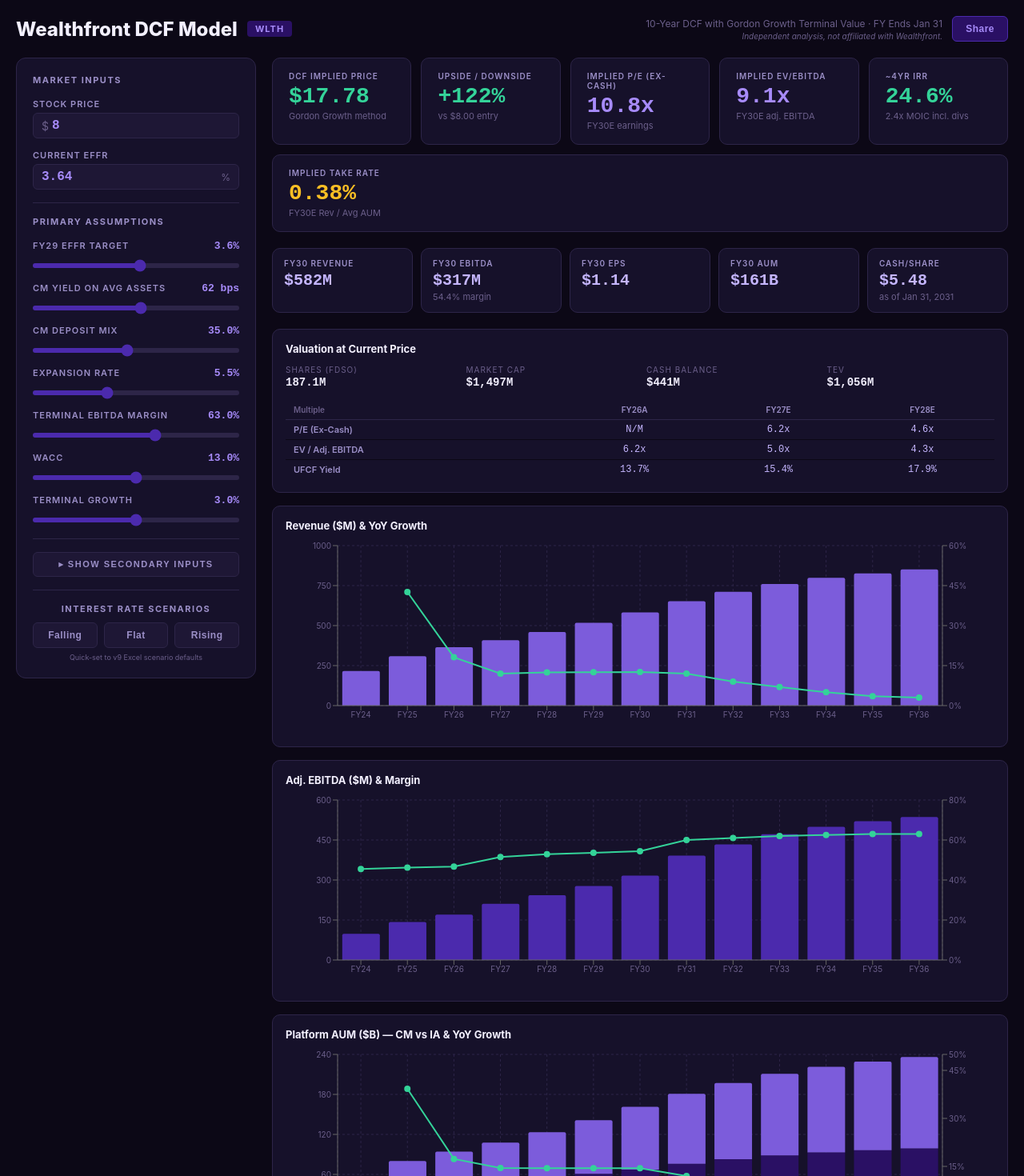
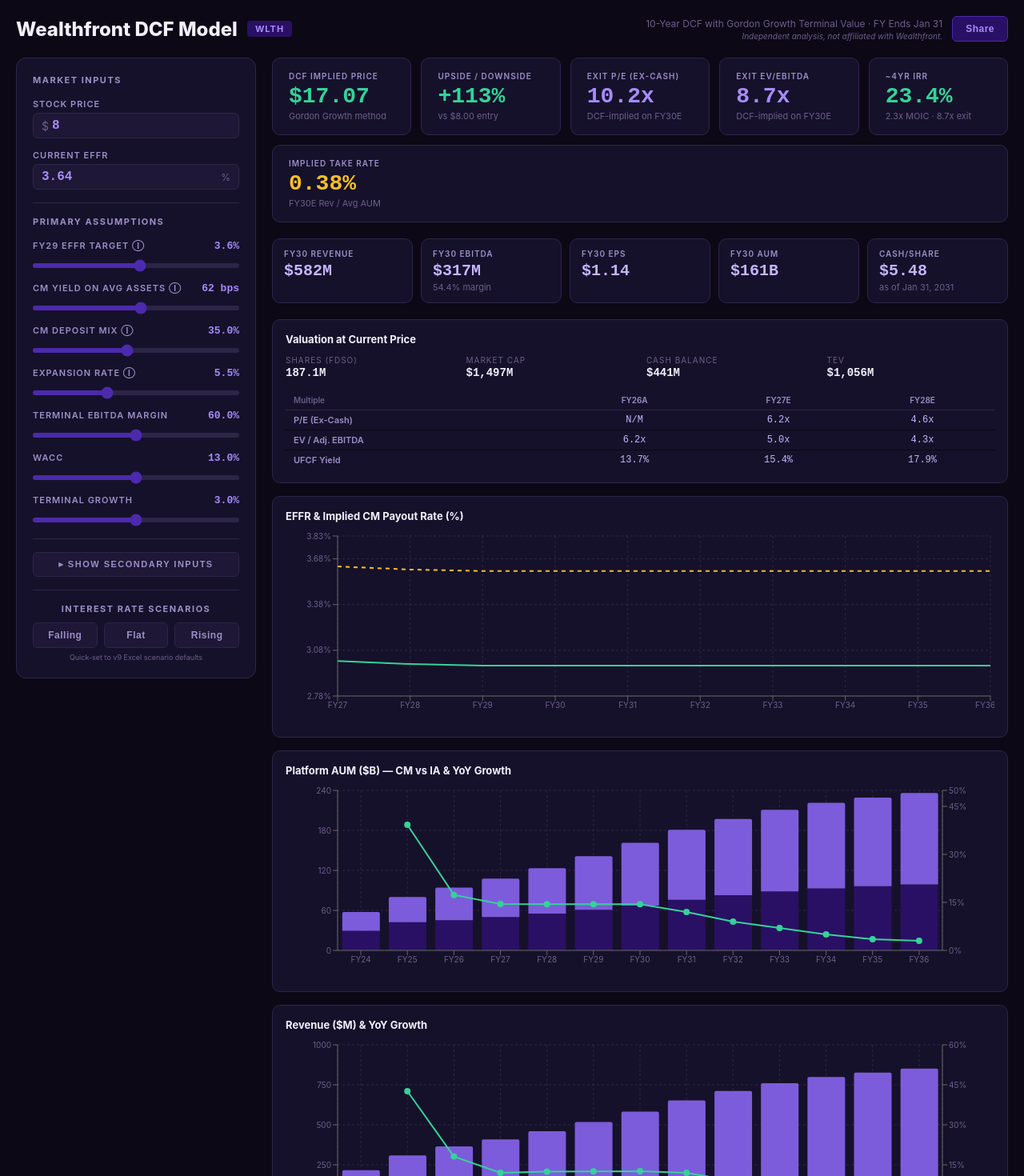
Before and after one commit to cmartinez87/ipodcf, a React (Vite) app: page /wealthfront in a window 1280 px wide. Shown: the top 1470 px of the page at 80% size. Built offline with nearby package versions, Linux system fonts and the light colour scheme.

Commit message:
Add slider tooltips, reorder charts, update S&M efficiency and terminal margin defaults

```diff
--- a/src/pages/WealthfrontDCF.jsx
+++ b/src/pages/WealthfrontDCF.jsx
@@ -40,7 +40,7 @@
 const fmtX = (v, d = 1) => `${v.toFixed(d)}x`;
 
 // ─── Slider Component ───
-function Slider({ label, value, onChange, min, max, step, format = "pct", suffix = "", prefix = "" }) {
+function Slider({ label, value, onChange, min, max, step, format = "pct", suffix = "", prefix = "", tooltip = "" }) {
   const displayVal = format === "pct" ? fmtPct(value)
     : format === "dollar" ? fmtDollar(value)
     : format === "dollarK" ? `$${(value/1000).toFixed(0)}K`
@@ -52,7 +52,7 @@
   return (
     <div style={{ marginBottom: 14 }}>
       <div style={{ display: "flex", justifyContent: "space-between", marginBottom: 4 }}>
-        <span style={{ fontSize: 11, color: C.textMuted, textTransform: "uppercase", letterSpacing: 1, fontWeight: 600 }}>{label}</span>
+        <span style={{ fontSize: 11, color: C.textMuted, textTransform: "uppercase", letterSpacing: 1, fontWeight: 600, cursor: tooltip ? "help" : "default" }} title={tooltip || undefined}>{label}{tooltip ? " ⓘ" : ""}</span>
         <span style={{ fontSize: 13, color: C.lavender, fontWeight: 700, fontFamily: "monospace" }}>{displayVal}</span>
       </div>
       <input type="range" min={min} max={max} step={step} value={value}
@@ -166,7 +166,7 @@
   flat: {
     label: "Flat", effr: 3.64, fy29Effr: 3.60, cmYieldBps: 58, cmMix: 0.38,
     expansionRate: 0.06, netClientGrowth: 0.01, avgDeposit: 20, iaReturn: 0.07,
-    termEbitdaMargin: 0.63, wacc: 0.13, termGrowth: 0.03,
+    termEbitdaMargin: 0.60, wacc: 0.13, termGrowth: 0.03,
     opexExMktg: 0.35, smEfficiency: 125, grossMargin: 0.90, taxRate: 0.21,
     fcfConversion: 0.85, dilution: 0.01, payoutRate: 0.50,
   },
@@ -174,7 +174,7 @@
     label: "Rising", effr: 3.64, fy29Effr: 5.0, cmYieldBps: 67, cmMix: 0.52,
     expansionRate: 0.09, netClientGrowth: 0.015, avgDeposit: 30, iaReturn: 0.09,
     termEbitdaMargin: 0.65, wacc: 0.13, termGrowth: 0.03,
-    opexExMktg: 0.35, smEfficiency: 125, grossMargin: 0.90, taxRate: 0.21,
+    opexExMktg: 0.35, smEfficiency: 200, grossMargin: 0.90, taxRate: 0.21,
     fcfConversion: 0.85, dilution: 0.01, payoutRate: 0.50,
   },
 };
@@ -190,7 +190,7 @@
   const [cmYieldBps, setCmYieldBps] = useState(() => getHashParam("cm", 62));
   const [cmMix, setCmMix] = useState(() => getHashParam("mix", 0.35));
   const [expansionRate, setExpansionRate] = useState(() => getHashParam("exp", 0.055));
-  const [termEbitdaMargin, setTermEbitdaMargin] = useState(() => getHashParam("tm", 0.63));
+  const [termEbitdaMargin, setTermEbitdaMargin] = useState(() => getHashParam("tm", 0.60));
 
   // Secondary inputs — initialized from URL hash if present
   const hasHashParams = window.location.hash.length > 1;
@@ -285,8 +285,9 @@
     // Revenue growth deceleration schedule for extended years (FY31-36, i=4..9)
     // Mirrors v8 Flat scenario: 12% → 9% → 7% → 5% → 3.5% → 3%
     const extendedGrowthRates = [0.12, 0.09, 0.07, 0.05, 0.035, 0.03];
-    // Extended EBITDA margins ramp toward terminal
-    const extendedEbitdaMargins = [0.60, 0.61, 0.62, 0.625, 0.63, 0.63];
+    // Extended EBITDA margins: computed dynamically after FY30 detailed margin is known
+    // Will be populated after the detailed projection loop (see below)
+    let extendedEbitdaMargins = null; // placeholder — set after FY27-FY30 loop
     // Extended FCF conversion ramps
     const extendedFcfConversion = [0.82, 0.83, 0.84, 0.84, 0.85, 0.85];
 
@@ -420,6 +421,16 @@
       } else {
         // ─── Top-down extended projection (FY31-FY36) ───
         const extIdx = i - 4; // 0..5
+
+        // On first extended year, compute margin ramp from FY30's actual margin to terminal
+        if (!extendedEbitdaMargins) {
+          const fy30Margin = projYears[3].ebitdaMargin;
+          extendedEbitdaMargins = Array.from({ length: 6 }, (_, k) => {
+            const t = (k + 1) / 6; // linear interpolation: 1/6 → 6/6
+            return fy30Margin + (termEbitdaMargin - fy30Margin) * t;
+          });
+        }
+
         const revGrowth = extendedGrowthRates[extIdx];
         const totalRevenue = prevRevenue * (1 + revGrowth);
         const ebitdaMargin = extendedEbitdaMargins[extIdx];
@@ -604,10 +615,10 @@
       <NumberInput label="Current EFFR" value={effr} onChange={setEffr} suffix="%" prefix="" />
       <div style={{ height: 1, background: C.border, margin: "16px 0" }} />
       <div style={{ fontSize: 11, color: C.textMuted, textTransform: "uppercase", letterSpacing: 1.5, fontWeight: 700, marginBottom: 16 }}>Primary Assumptions</div>
-      <Slider label="FY29 EFFR Target" value={fy29Effr} onChange={setFy29Effr} min={1.0} max={6.0} step={0.1} format="number" suffix="%" />
-      <Slider label="CM Yield on Avg Assets" value={cmYieldBps} onChange={setCmYieldBps} min={20} max={100} step={1} format="number" suffix=" bps" />
-      <Slider label="CM Deposit Mix" value={cmMix} onChange={setCmMix} min={0.10} max={0.65} step={0.01} format="pct" />
-      <Slider label="Expansion Rate" value={expansionRate} onChange={setExpansionRate} min={0.02} max={0.12} step={0.005} format="pct" />
+      <Slider label="FY29 EFFR Target" value={fy29Effr} onChange={setFy29Effr} min={1.0} max={6.0} step={0.1} format="number" suffix="%" tooltip="Effective Federal Funds Rate — the Fed's benchmark overnight rate. Drives cash management yields and EFFR glide path from current rate to this target by FY29." />
+      <Slider label="CM Yield on Avg Assets" value={cmYieldBps} onChange={setCmYieldBps} min={20} max={100} step={1} format="number" suffix=" bps" tooltip="Cash Management revenue yield in basis points on average CM assets. Wealthfront earns this spread on client cash deposits (HYSA, money market, treasuries)." />
+      <Slider label="CM Deposit Mix" value={cmMix} onChange={setCmMix} min={0.10} max={0.65} step={0.01} format="pct" tooltip="Percentage of total net new deposits allocated to Cash Management vs. Investment Advisory. Higher mix = more deposits into lower-yield but stickier cash products." />
+      <Slider label="Expansion Rate" value={expansionRate} onChange={setExpansionRate} min={0.02} max={0.12} step={0.005} format="pct" tooltip="Annual net deposit growth from existing clients as a % of beginning AUM. Captures organic wallet share gains — existing clients adding funds beyond initial deposit." />
       <Slider label="Terminal EBITDA Margin" value={termEbitdaMargin} onChange={setTermEbitdaMargin} min={0.45} max={0.75} step={0.01} format="pct" />
       <Slider label="WACC" value={wacc} onChange={setWacc} min={0.08} max={0.18} step={0.005} format="pct" />
       <Slider label="Terminal Growth" value={termGrowth} onChange={setTermGrowth} min={0.01} max={0.05} step={0.005} format="pct" />
@@ -622,11 +633,11 @@
         <div style={{ marginTop: 16 }}>
           <Slider label="Net New Clients/Mo (% Base)" value={netClientGrowth} onChange={setNetClientGrowth} min={0} max={0.02} step={0.001} format="pct" />
           <Slider label="Avg Initial Deposit ($K)" value={avgDeposit} onChange={setAvgDeposit} min={5} max={50} step={1} format="number" prefix="$" suffix="K" />
-          <Slider label="IA Market Return" value={iaReturn} onChange={setIaReturn} min={0.03} max={0.12} step={0.005} format="pct" />
+          <Slider label="IA Market Return" value={iaReturn} onChange={setIaReturn} min={0.03} max={0.12} step={0.005} format="pct" tooltip="Annual market return assumption for Investment Advisory assets. Drives IA AUM growth from market appreciation (separate from new deposits). Based on blended equity/bond portfolio returns." />
           <Slider label="Annual FDSO Dilution" value={dilution} onChange={setDilution} min={0} max={0.03} step={0.001} format="pct" />
           <Slider label="Dividend Payout Rate" value={payoutRate} onChange={setPayoutRate} min={0} max={1.0} step={0.05} format="pct" />
           <Slider label="OpEx ex-Mktg FY27 (% Rev)" value={opexExMktg} onChange={setOpexExMktg} min={0.25} max={0.50} step={0.01} format="pct" />
-          <Slider label="S&M Efficiency (Net Dep/$M)" value={smEfficiency} onChange={setSmEfficiency} min={50} max={350} step={5} format="number" prefix="$" suffix="M" />
+          <Slider label="S&M Efficiency (Net Dep/$M)" value={smEfficiency} onChange={setSmEfficiency} min={50} max={350} step={5} format="number" prefix="$" suffix="" tooltip="Sales & Marketing efficiency — net new deposits generated per $1M of S&M spend. Higher = more efficient client acquisition. FY26A was ~$125 deposits per $1M S&M spend." />
           <Slider label="Gross Margin" value={grossMargin} onChange={setGrossMargin} min={0.80} max={0.95} step={0.01} format="pct" />
           <Slider label="Effective Tax Rate" value={taxRate} onChange={setTaxRate} min={0.15} max={0.30} step={0.01} format="pct" />
           <Slider label="FCF Conversion %" value={fcfConversion} onChange={setFcfConversion} min={0.65} max={0.95} step={0.01} format="pct" />
@@ -682,9 +693,9 @@
           <div style={{ display: "flex", gap: 12, marginBottom: 20, flexWrap: "wrap" }}>
             <KPICard title="DCF Implied Price" value={fmtDollar(model.gordonPrice)} subtitle="Gordon Growth method" color={model.gordonPrice > stockPrice ? C.green : C.red} />
             <KPICard title="Upside / Downside" value={`${model.upside >= 0 ? "+" : ""}${(model.upside * 100).toFixed(0)}%`} subtitle={`vs ${fmtDollar(stockPrice)} entry`} color={model.upside >= 0 ? C.green : C.red} />
-            <KPICard title="Implied P/E (Ex-Cash)" value={model.gordonImpliedPE > 0 ? fmtX(model.gordonImpliedPE) : "N/M"} subtitle="FY30E earnings" color={C.lavender} />
-            <KPICard title="Implied EV/EBITDA" value={fmtX(model.gordonImpliedEvEbitda)} subtitle="FY30E adj. EBITDA" color={C.lavender} />
-            <KPICard title="~4Yr IRR" value={fmtPct(model.impliedIrr)} subtitle={`${fmtX(model.moic)} MOIC incl. divs`} color={model.impliedIrr > 0 ? C.green : C.red} />
+            <KPICard title="Exit P/E (Ex-Cash)" value={model.gordonImpliedPE > 0 ? fmtX(model.gordonImpliedPE) : "N/M"} subtitle="DCF-implied on FY30E" color={C.lavender} />
+            <KPICard title="Exit EV/EBITDA" value={fmtX(model.gordonImpliedEvEbitda)} subtitle="DCF-implied on FY30E" color={C.lavender} />
+            <KPICard title="~4Yr IRR" value={fmtPct(model.impliedIrr)} subtitle={`${fmtX(model.moic)} MOIC · ${fmtX(model.gordonImpliedEvEbitda)} exit`} color={model.impliedIrr > 0 ? C.green : C.red} />
             <KPICard title="Implied Take Rate" value={fmtPct(model.fy30.blendedYield, 2)} subtitle="FY30E Rev / Avg AUM" color={C.amber} />
           </div>
 
@@ -752,6 +763,39 @@
             </div>
           </div>
 
+          {/* Chart: EFFR & Implied CM Payout Rate */}
+          <div style={{ background: C.card, borderRadius: 10, padding: 16, border: `1px solid ${C.border}`, marginBottom: 16 }}>
+            <div style={{ fontSize: 13, fontWeight: 700, color: C.text, marginBottom: 12 }}>EFFR & Implied CM Payout Rate (%)</div>
+            <ResponsiveContainer width="100%" height={240}>
+              <LineChart data={rateData} margin={{ top: 5, right: 5, bottom: 5, left: 5 }}>
+                <CartesianGrid strokeDasharray="3 3" stroke={C.border} />
+                <XAxis dataKey="fy" tick={{ fontSize: 10, fill: C.textDim }} />
+                <YAxis tick={{ fontSize: 10, fill: C.textDim }} tickFormatter={v => `${v}%`} domain={['dataMin - 0.2', 'dataMax + 0.2']} />
+                <Tooltip contentStyle={{ background: C.cardAlt, border: `1px solid ${C.border}`, borderRadius: 6, fontSize: 11, color: C.text }}
+                  formatter={(v) => [`${v}%`]} />
+                <Line dataKey="effr" name="EFFR" stroke={C.amber} strokeWidth={2} dot={false} strokeDasharray="5 5" />
+                <Line dataKey="cmPayout" name="CM Payout Rate" stroke={C.green} strokeWidth={2} dot={false} />
+              </LineChart>
+            </ResponsiveContainer>
+          </div>
+
+          {/* Chart: Platform AUM */}
+          <div style={{ background: C.card, borderRadius: 10, padding: 16, border: `1px solid ${C.border}`, marginBottom: 16 }}>
+            <div style={{ fontSize: 13, fontWeight: 700, color: C.text, marginBottom: 12 }}>Platform AUM ($B) — CM vs IA & YoY Growth</div>
+            <ResponsiveContainer width="100%" height={240}>
+              <ComposedChart data={chartData} margin={{ top: 5, right: 5, bottom: 5, left: 5 }}>
+                <CartesianGrid strokeDasharray="3 3" stroke={C.border} />
+                <XAxis dataKey="fy" tick={{ fontSize: 10, fill: C.textDim }} />
+                <YAxis tick={{ fontSize: 10, fill: C.textDim }} />
+                <YAxis yAxisId="right" orientation="right" tick={{ fontSize: 10, fill: C.textDim }} tickFormatter={v => fmtPct(v, 0)} domain={[0, 0.5]} />
+                <Tooltip content={<AUMTooltip />} />
+                <Bar dataKey="cm" name="Cash Mgmt" stackId="a" fill={C.purpleDark} radius={[0,0,0,0]} />
+                <Bar dataKey="ia" name="Investment Advisory" stackId="a" fill={C.purpleLight} radius={[2,2,0,0]} />
+                <Line dataKey="aumGrowth" name="AUM Growth" yAxisId="right" stroke={C.green} strokeWidth={2} dot={{ r: 3, fill: C.green }} connectNulls={false} />
+              </ComposedChart>
+            </ResponsiveContainer>
+          </div>
+
           {/* Chart: Revenue & YoY Growth */}
           <div style={{ background: C.card, borderRadius: 10, padding: 16, border: `1px solid ${C.border}`, marginBottom: 16 }}>
             <div style={{ fontSize: 13, fontWeight: 700, color: C.text, marginBottom: 12 }}>Revenue ($M) & YoY Growth</div>
@@ -808,23 +852,6 @@
             </ResponsiveContainer>
           </div>
 
-          {/* Chart: Platform AUM */}
-          <div style={{ background: C.card, borderRadius: 10, padding: 16, border: `1px solid ${C.border}`, marginBottom: 16 }}>
-            <div style={{ fontSize: 13, fontWeight: 700, color: C.text, marginBottom: 12 }}>Platform AUM ($B) — CM vs IA & YoY Growth</div>
-            <ResponsiveContainer width="100%" height={240}>
-              <ComposedChart data={chartData} margin={{ top: 5, right: 5, bottom: 5, left: 5 }}>
-                <CartesianGrid strokeDasharray="3 3" stroke={C.border} />
-                <XAxis dataKey="fy" tick={{ fontSize: 10, fill: C.textDim }} />
-                <YAxis tick={{ fontSize: 10, fill: C.textDim }} />
-                <YAxis yAxisId="right" orientation="right" tick={{ fontSize: 10, fill: C.textDim }} tickFormatter={v => fmtPct(v, 0)} domain={[0, 0.5]} />
-                <Tooltip content={<AUMTooltip />} />
-                <Bar dataKey="cm" name="Cash Mgmt" stackId="a" fill={C.purpleDark} radius={[0,0,0,0]} />
-                <Bar dataKey="ia" name="Investment Advisory" stackId="a" fill={C.purpleLight} radius={[2,2,0,0]} />
-                <Line dataKey="aumGrowth" name="AUM Growth" yAxisId="right" stroke={C.green} strokeWidth={2} dot={{ r: 3, fill: C.green }} connectNulls={false} />
-              </ComposedChart>
-            </ResponsiveContainer>
-          </div>
-
           {/* Chart: Funded Clients with Growth % */}
           <div style={{ background: C.card, borderRadius: 10, padding: 16, border: `1px solid ${C.border}`, marginBottom: 16 }}>
             <div style={{ fontSize: 13, fontWeight: 700, color: C.text, marginBottom: 12 }}>Funded Clients (K) & YoY Growth</div>
@@ -838,22 +865,6 @@
                 <Bar dataKey="clients" name="Funded Clients" fill={C.lavender} radius={[2,2,0,0]} />
                 <Line dataKey="clientGrowth" name="YoY Growth" yAxisId="right" stroke={C.amber} strokeWidth={2} dot={{ r: 3, fill: C.amber }} connectNulls={false} />
               </ComposedChart>
-            </ResponsiveContainer>
-          </div>
-
-          {/* Chart: EFFR & Implied CM Payout Rate */}
-          <div style={{ background: C.card, borderRadius: 10, padding: 16, border: `1px solid ${C.border}`, marginBottom: 16 }}>
-            <div style={{ fontSize: 13, fontWeight: 700, color: C.text, marginBottom: 12 }}>EFFR & Implied CM Payout Rate (%)</div>
-            <ResponsiveContainer width="100%" height={240}>
-              <LineChart data={rateData} margin={{ top: 5, right: 5, bottom: 5, left: 5 }}>
-                <CartesianGrid strokeDasharray="3 3" stroke={C.border} />
-                <XAxis dataKey="fy" tick={{ fontSize: 10, fill: C.textDim }} />
-                <YAxis tick={{ fontSize: 10, fill: C.textDim }} tickFormatter={v => `${v}%`} domain={['dataMin - 0.2', 'dataMax + 0.2']} />
-                <Tooltip contentStyle={{ background: C.cardAlt, border: `1px solid ${C.border}`, borderRadius: 6, fontSize: 11, color: C.text }}
-                  formatter={(v) => [`${v}%`]} />
-                <Line dataKey="effr" name="EFFR" stroke={C.amber} strokeWidth={2} dot={false} strokeDasharray="5 5" />
-                <Line dataKey="cmPayout" name="CM Payout Rate" stroke={C.green} strokeWidth={2} dot={false} />
-              </LineChart>
             </ResponsiveContainer>
           </div>
 
```
